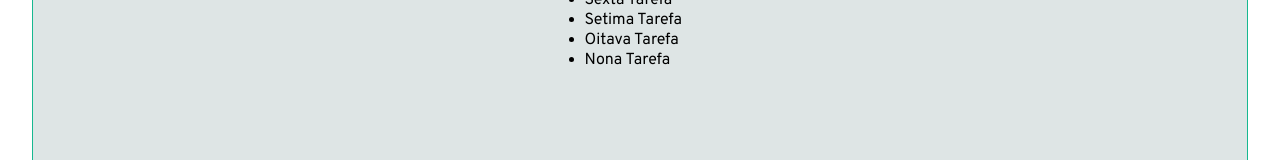
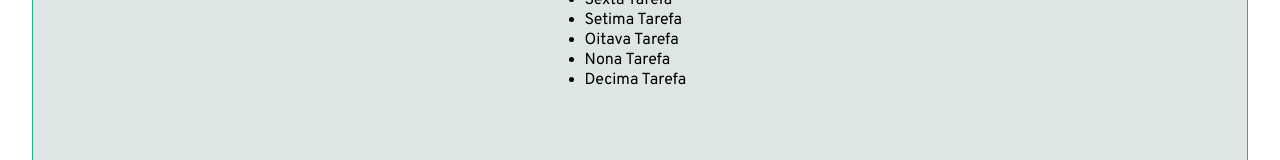
Before and after one commit to Paulogsiqueira/Organizer, a React (Vite) app: page /dashboard in a window 1280 px wide. Shown: the part 346-506 px from the top of the page. Built offline with nearby package versions, Linux system fonts and the light colour scheme.

Commit message:
Drag and Drop

```diff
--- a/src/pages/dashboard/Dashboard.tsx
+++ b/src/pages/dashboard/Dashboard.tsx
@@ -16,7 +16,8 @@ const Dashboard = () => {
     { id: "12", title: "Sexta Tarefa" },
     { id: "123", title: "Setima Tarefa" },
     { id: "1234", title: "Oitava Tarefa" },
-    { id: "12345", title: "Nona Tarefa" }
+    { id: "12345", title: "Nona Tarefa" },
+    { id: "123456", title: "Decima Tarefa" }
   ];
 
 
```
